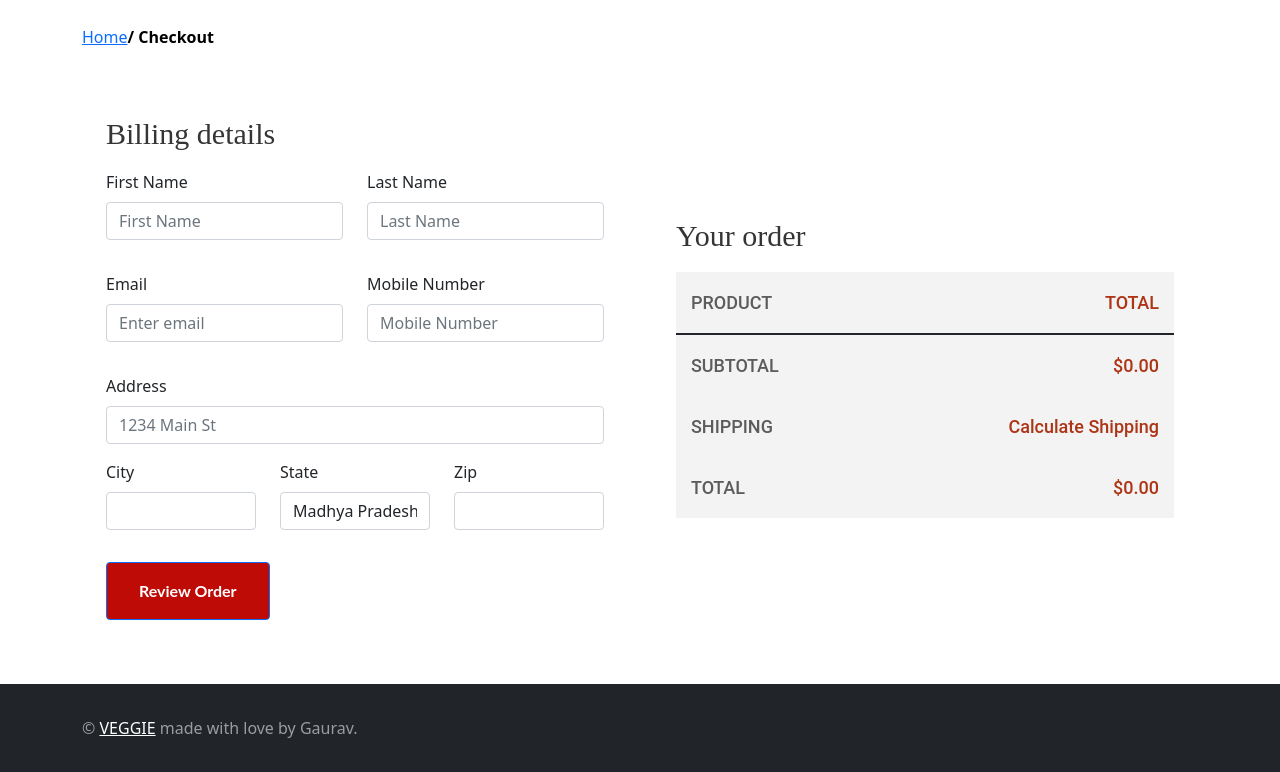
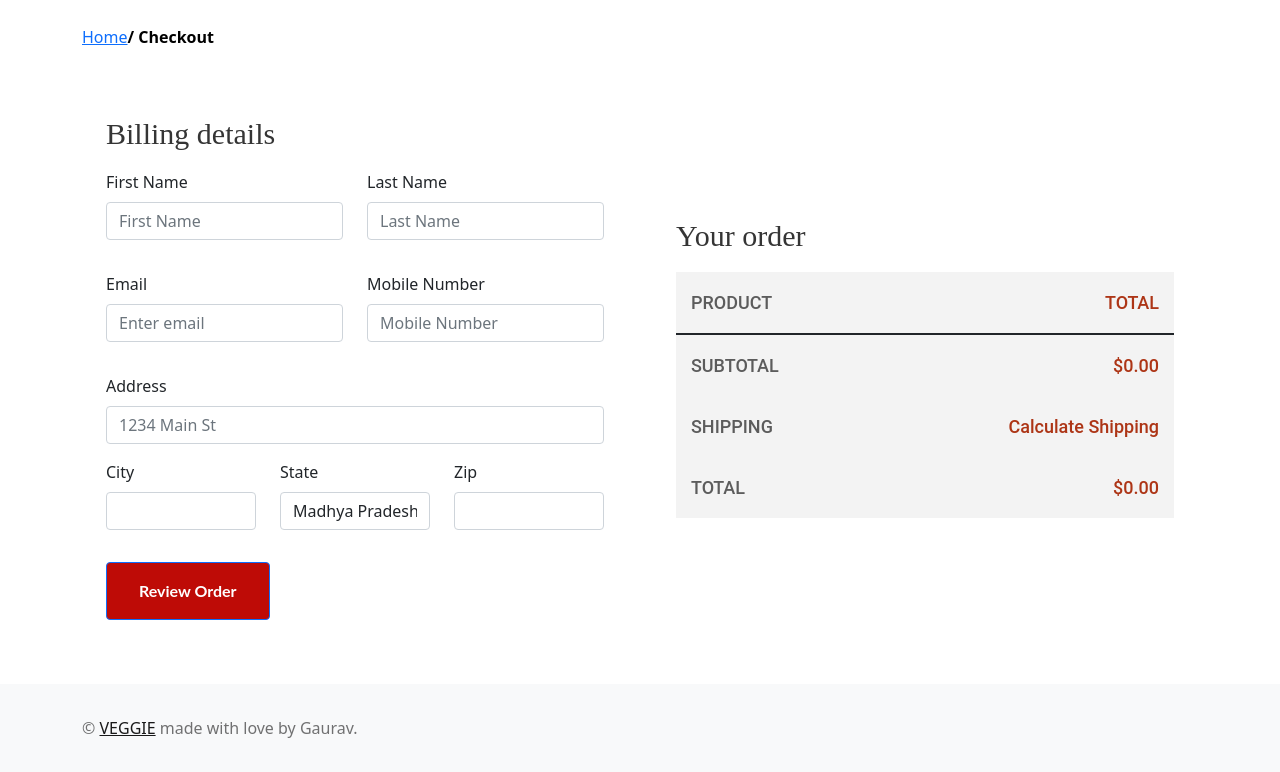
Before and after one commit to GauravMakhijani/Veggie-Ecommerce-Website, a React (Create React App) app: page /checkout in a window 1280 px wide. Shown: the part 803-1575 px from the top of the page. Built offline with nearby package versions, Linux system fonts and the light colour scheme.

Commit message:
updated footer

```diff
--- a/src/components/Footer.js
+++ b/src/components/Footer.js
@@ -5,7 +5,7 @@ export default class Footer extends Component {
   render() {
     return (
       <div className="mt-5">
-        <Navbar collapseOnSelect expand="lg" bg="dark" variant="dark">
+        <Navbar collapseOnSelect expand="lg" bg="light" variant="light">
           <Container>
             <Nav>
               <Navbar.Text>
```
